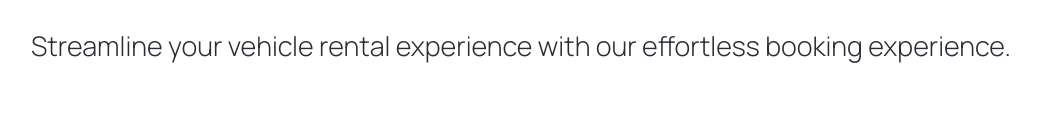
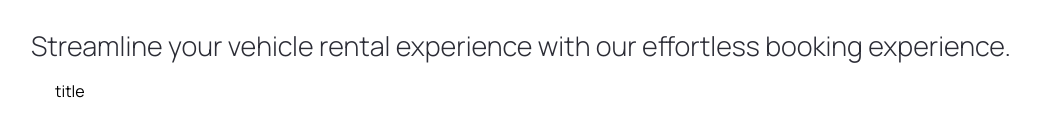
Before and after one commit to dnich02f/ecommerce_vehicle_showcase, a Next.js app: page / in a window 1280 px wide. Shown: the part 330-466 px from the top of the page, without its empty margins (33-1073 px from the left). Built offline with nearby package versions, Linux system fonts and the light colour scheme.

Commit message:
added CustomButton component to be able to take in various props for deconstruction. Added the types/index.ts so that we can declare the appropriate props and variables that a CustomButton component can receive.

```diff
--- /dev/null
+++ b/components/CustomButton.tsx
@@ -0,0 +1,21 @@
+"use client"
+import React from 'react';
+import Image from 'next/image';
+import {CustomButtonProps} from "@/types";
+
+const CustomButton = ({title, containerStyles, handleClick}: CustomButtonProps) => {
+    return (
+        <button
+        disabled={false}
+        type={"button"}
+        className={`custom-btn`}
+        onClick={() => {}}>
+            <span className={`flex-1`}>
+                title
+            </span>
+
+        </button>
+    )
+}
+
+export default CustomButton;
--- a/components/Hero.tsx
+++ b/components/Hero.tsx
@@ -1,6 +1,12 @@
+"use client"
 import Image from 'next/image';
+import {CustomButton} from "@/components/index";
 
 const Hero = () => {
+    const handleScroll = () => {
+
+    }
+
     return (
         <div className="hero">
             <div className="flex-1 pt-36 padding-x">
@@ -10,6 +16,12 @@ const Hero = () => {
                 <p className="hero__subtitle">
                     Streamline your vehicle rental experience with our effortless booking experience.
                 </p>
+
+                <CustomButton
+                    title="Explore Cars"
+                    containerStyles="bg-primary-blue text-white rounded-full mt-10"
+                    handleClick={handleScroll}
+                />
             </div>
         </div>
     )
--- a/components/index.ts
+++ b/components/index.ts
@@ -1,5 +1,7 @@
 import Hero from './Hero'
+import CustomButton from "./CustomButton";
 
 export {
-    Hero
+    Hero,
+    CustomButton
 }
--- /dev/null
+++ b/types/index.ts
@@ -0,0 +1,7 @@
+import {MouseEventHandler} from "react";
+
+export interface CustomButtonProps {
+    title: string;
+    containerStyles?: string,
+    handleClick?: MouseEventHandler<HTMLButtonElement>
+}
```
